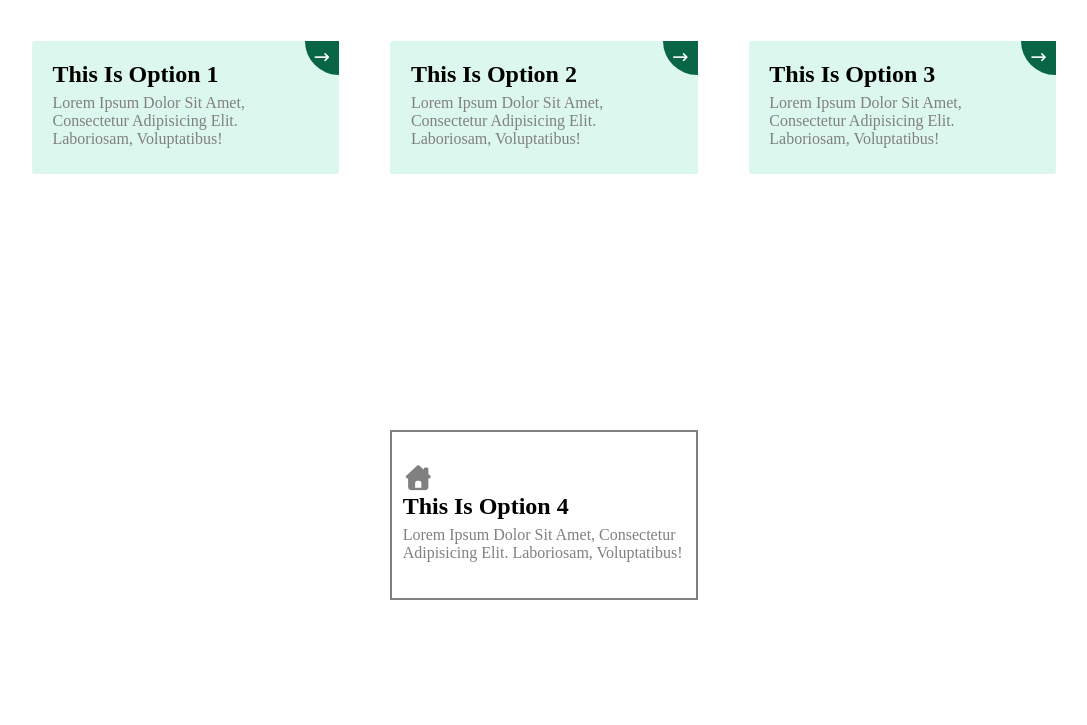
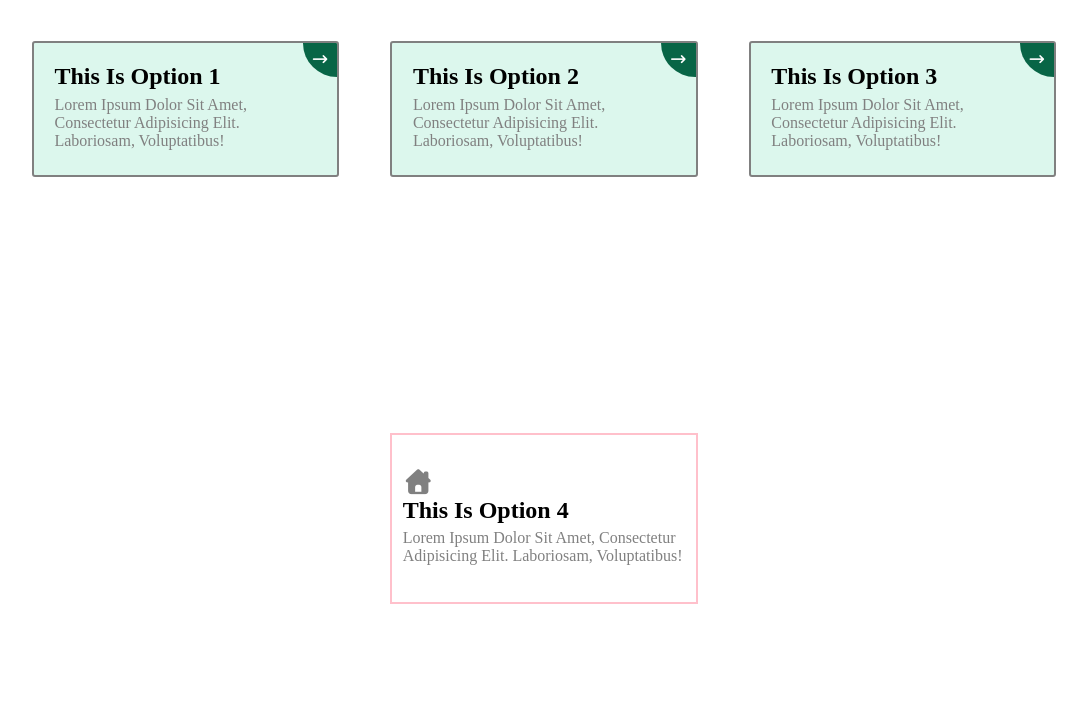
Before and after one commit to shahd1246/web-design-summer-G3-shahd-yasser, a plain HTML site: page hover-effect/task1/index.html in a window 1280 px wide. Shown: the top 725 px of the page, without its empty margins (96-1183 px from the left). Drawn offline with Linux system fonts and the light colour scheme.

Commit message:
hover-effect

```diff
--- a/hover-effect/task1/css/style.css
+++ b/hover-effect/task1/css/style.css
@@ -15,6 +15,8 @@
     border-radius: 3px;
     position: relative;
     transition: .2s all ease-in;
+    border: 2px solid gray;
+    transition: 1s;
 
 }
 .card-container{
@@ -35,7 +37,6 @@
     padding: 3%;
     border-bottom-left-radius: 100%;
     font-size: 13px;
-
 }
 .card-container-down{
     display: flex;
@@ -52,11 +53,76 @@
     font-size: 25px;
     padding: 1% 0%;
 }
-
+.one{
+    overflow: hidden;
+    position: relative;
+    z-index: 1;
+}
+.one::before{
+    content: "";
+    position: absolute;
+    width: 0;
+    height: 0;
+    top: 0;
+    right: 0;
+    background-color: rgb(8, 101, 70);
+    border-radius: 50%;
+    transform: translate(50%,-50%);
+    transition: 1s ;
+    z-index: -1;
+}
+.one:hover::before{
+    width: 1000px;
+    height: 1000px;
+}
+.one:hover{
+    color: white;
+}
 .two:hover{
     transform: translateY(-3px);
     box-shadow: 0px 3px 5px gray;
 }
+.three:hover {
+    border: 2px solid teal;
+}
+
+.three:hover p{
+    color: teal;
+}
+.container:has(.three:hover) .one,
+.container:has(.three:hover) .two ,
+.container:has(.three:hover) .four {
+opacity: 0.5;
+}
+
+.four{
+    position: relative;
+    overflow: hidden;
+    border: 2px solid pink;
+}
+
+.four::after{
+    content: "";
+    position: absolute;
+    top: 0;
+    right: -50px;
+    width: 50px;
+    height: 100%;
+    background-color: pink;
+    transition: 0.5s;
+}
+
+.four:hover::after{
+    right: -20px;
+}
+.arrow-down{
+    position: absolute;
+    top: 20px;
+    right: 8px;
+    color: white;
+    z-index: 2;
+}
+
 .d-flex{
     display: flex;
     justify-content: center;
--- a/hover-effect/task1/index.html
+++ b/hover-effect/task1/index.html
@@ -24,12 +24,12 @@
                 <div class="arrow"><i class="fa-solid fa-arrow-right-long"></i></div>
             </div>
         </div>
-        <div class="card-container-down">
+        <div class="card-container-down ">
             <div class="card-down four">
                 <i class="fa-solid fa-house-chimney"></i>
                 <h2>this is option 4</h2>
                 <p class="text-gray">Lorem ipsum dolor sit amet, consectetur adipisicing elit. Laboriosam, voluptatibus!</p>
-
+                <div class="arrow-down"><i class="fa-solid fa-arrow-up-long"></i></div>
             </div>
         </div>
     </div>
--- /dev/null
+++ b/hover-effect/task2/css/style.css
@@ -0,0 +1,56 @@
+*{
+    padding: 0%;
+    margin: 0%;
+    box-sizing: border-box;
+
+}
+body{
+    height: 100vh;
+    background-color: lightgray;
+}
+.container{
+    width: 80%;
+    margin: auto;
+
+}
+.card-container{
+    display: flex;
+    justify-content: space-between;
+    margin: 10% 0%;
+}
+.card{
+    width: 30%;
+}
+.image{
+    display: block;
+    width: 100%;
+    transition: 1s;
+}
+.position-relative{
+
+    position: relative;
+}
+
+.position-absolute{
+    position: absolute;
+    top: 0%;
+    width: 100%;
+    height: 100%;
+    display: flex;
+    flex-direction: column;
+    align-items: center;
+    justify-content: end;
+    background-color: white;
+    z-index: -1;
+    transition: 1s;
+    padding: 0% 5%;
+}
+.text{
+    color: gray;
+}
+.card:hover .image{
+    transform: translate(-15% ,-15%);
+}
+.card:hover .position-absolute{
+    transform: translate(15% ,15%);
+}
```
Also changed, not shown: hover-effect/task2/index.html (added, +45 -0 lines), hover-effect/task2/images/download (13).jpeg (added).
